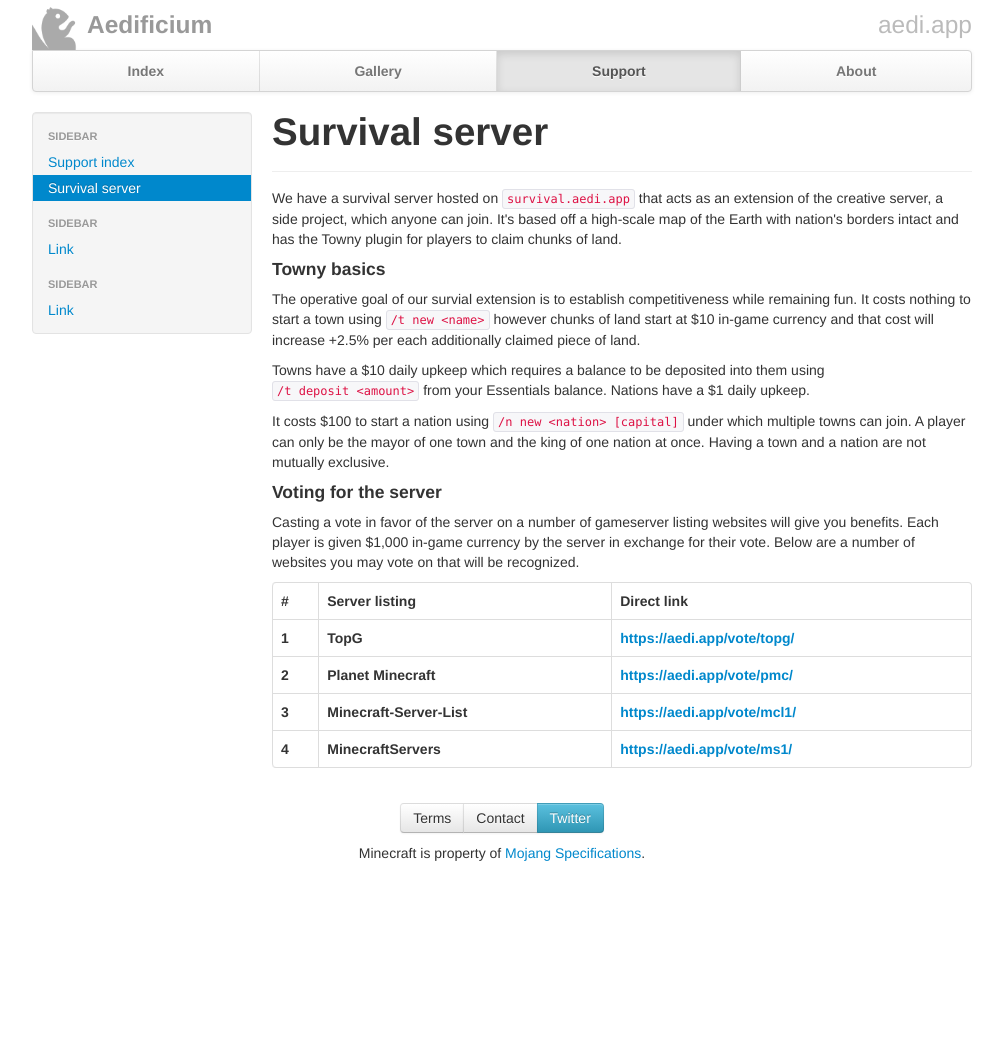
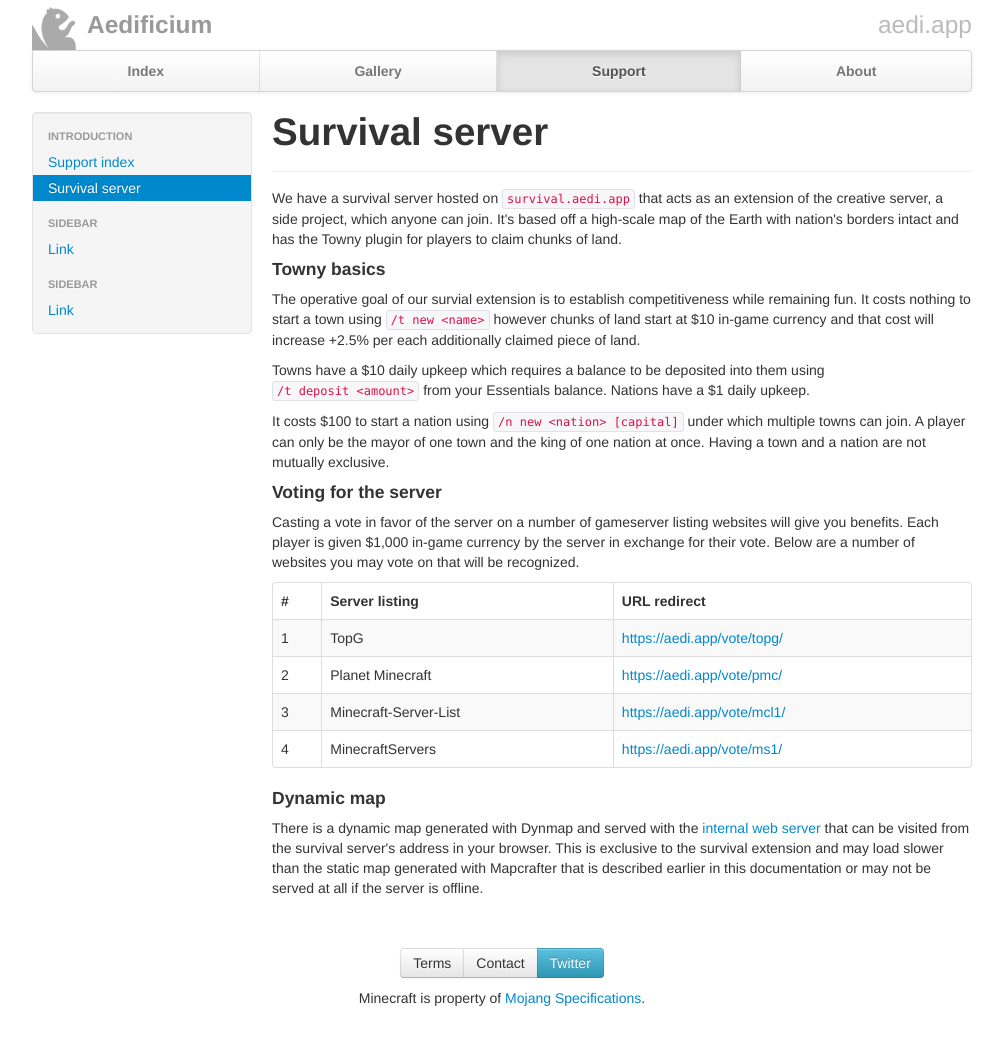
Before and after one commit to aedifi/website, a Jekyll site: the page built from support/survival.md, in a window 1280 px wide. Shown: the whole page, without its empty margins (138-1141 px from the left). Built offline with Jekyll 4.4.1, drawn with Linux system fonts in a browser that asks for light colours; before the commit the page ends 913 px from its top, so only the background shows below that.

Commit message:
Update support index

```diff
--- a/_includes/sidebar.html
+++ b/_includes/sidebar.html
@@ -1,7 +1,7 @@
 <div class="well sidebar-nav">
 	<ul class="nav nav-list">
 		{% assign active = page.url | downcase | split: '/' %}
-		<li class="nav-header">Sidebar</li>
+		<li class="nav-header">Introduction</li>
 		<li {% if active[2] == null %}class='active'{% endif %}><a href="/support">Support index</a></li>
 		<li {% if active[2] == 'survival' %}class='active'{% endif %}><a href="/support/survival">Survival server</a></li>
 		<li class="nav-header">Sidebar</li>
--- a/assets/css/custom.css
+++ b/assets/css/custom.css
@@ -20,7 +20,7 @@
 	color: #bbb;
 }
 hr.hidden {
-	margin: 15px 0;
+	margin: 25px 0;
 	border: 0;
 }
 /* Jumbotron and button */
--- a/support/survival.md
+++ b/support/survival.md
@@ -15,36 +15,38 @@
 	<p>It costs $100 to start a nation using <code>/n new &lt;nation&gt; [capital]</code> under which multiple towns can join. A player can only be the mayor of one town and the king of one nation at once. Having a town and a nation are not mutually exclusive.</p>
 	<h4>Voting for the server</h4>
 	<p>Casting a vote in favor of the server on a number of gameserver listing websites will give you benefits.  Each player is given $1,000 in-game currency by the server in exchange for their vote.  Below are a number of websites you may vote on that will be recognized.</p>
-	<table class="table table-bordered">
+	<table class="table table-bordered table-striped">
 		<thead>
 			<tr>
 				<th>#</th>
 				<th>Server listing</th>
-				<th>Direct link</th>
+				<th>URL redirect</th>
 			</tr>
 		</thead>
 		<tbody>
 			<tr>
-				<th>1</th>
-				<th>TopG</th>
-				<th><a href="/vote/topg" target="_blank">https://aedi.app/vote/topg/</a></th>
+				<td>1</td>
+				<td>TopG</td>
+				<td><a href="/vote/topg" target="_blank">https://aedi.app/vote/topg/</a></td>
 			</tr>
 			<tr>
-				<th>2</th>
-				<th>Planet Minecraft</th>
-				<th><a href="/vote/pmc" target="_blank">https://aedi.app/vote/pmc/</a></th>
+				<td>2</td>
+				<td>Planet Minecraft</td>
+				<td><a href="/vote/pmc" target="_blank">https://aedi.app/vote/pmc/</a></td>
 			</tr>
 			<tr>
-				<th>3</th>
-				<th>Minecraft-Server-List</th>
-				<th><a href="/vote/mcl1" target="_blank">https://aedi.app/vote/mcl1/</a></th>
+				<td>3</td>
+				<td>Minecraft-Server-List</td>
+				<td><a href="/vote/mcl1" target="_blank">https://aedi.app/vote/mcl1/</a></td>
 			</tr>
 			<tr>
-				<th>4</th>
-				<th>MinecraftServers</th>
-				<th><a href="/vote/ms1" target="_blank">https://aedi.app/vote/ms1/</a></th>
+				<td>4</td>
+				<td>MinecraftServers</td>
+				<td><a href="/vote/ms1" target="_blank">https://aedi.app/vote/ms1/</a></td>
 			</tr>
 		</tbody>
 	</table>
+	<h4>Dynamic map</h4>
+	<p>There is a dynamic map generated with Dynmap and served with the <a href="https://survival.aedi.app/" target="_blank">internal web server</a> that can be visited from the survival server's address in your browser.  This is exclusive to the survival extension and may load slower than the static map generated with Mapcrafter that is described earlier in this documentation or may not be served at all if the server is offline.</p>
 </section>
 <hr class="hidden">
```
Also changed, not shown: support/index.md (+8 -1 lines).
